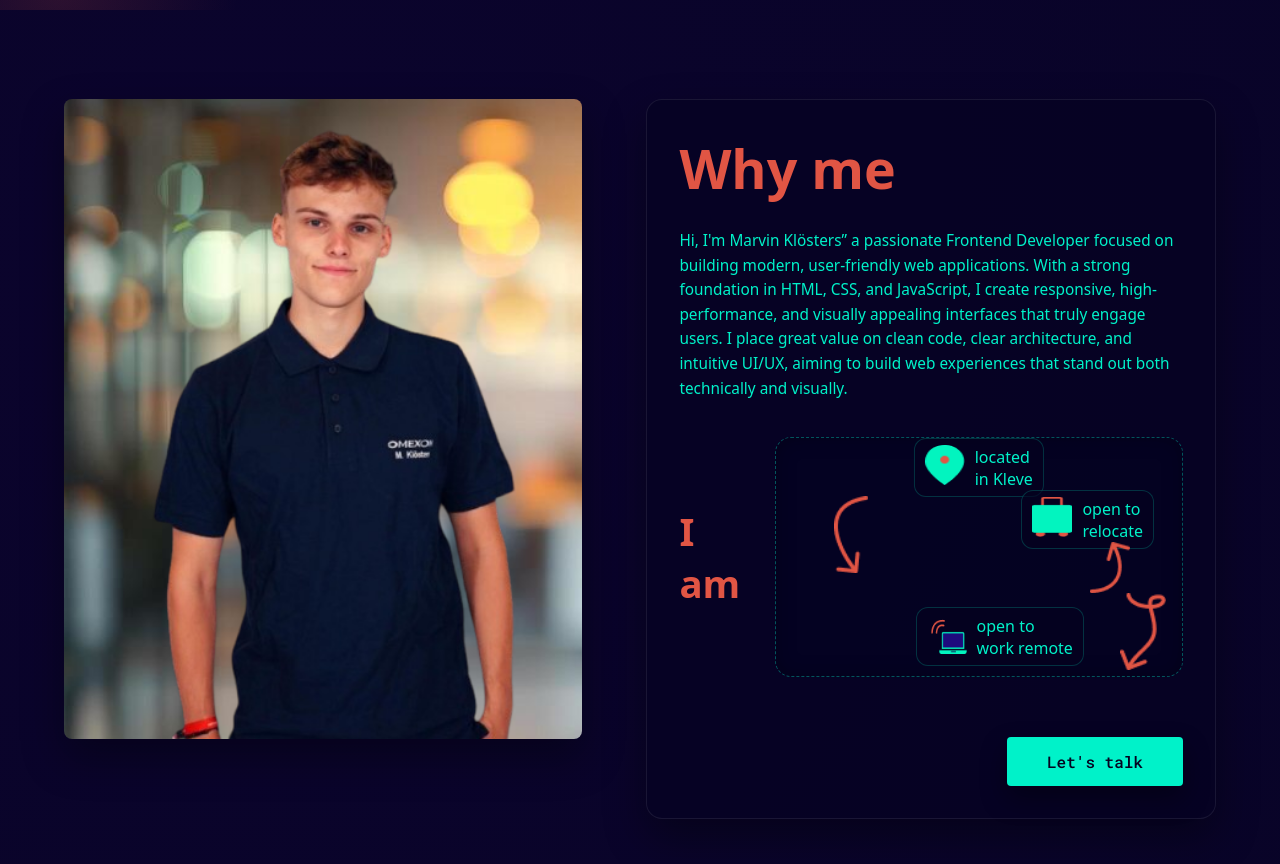
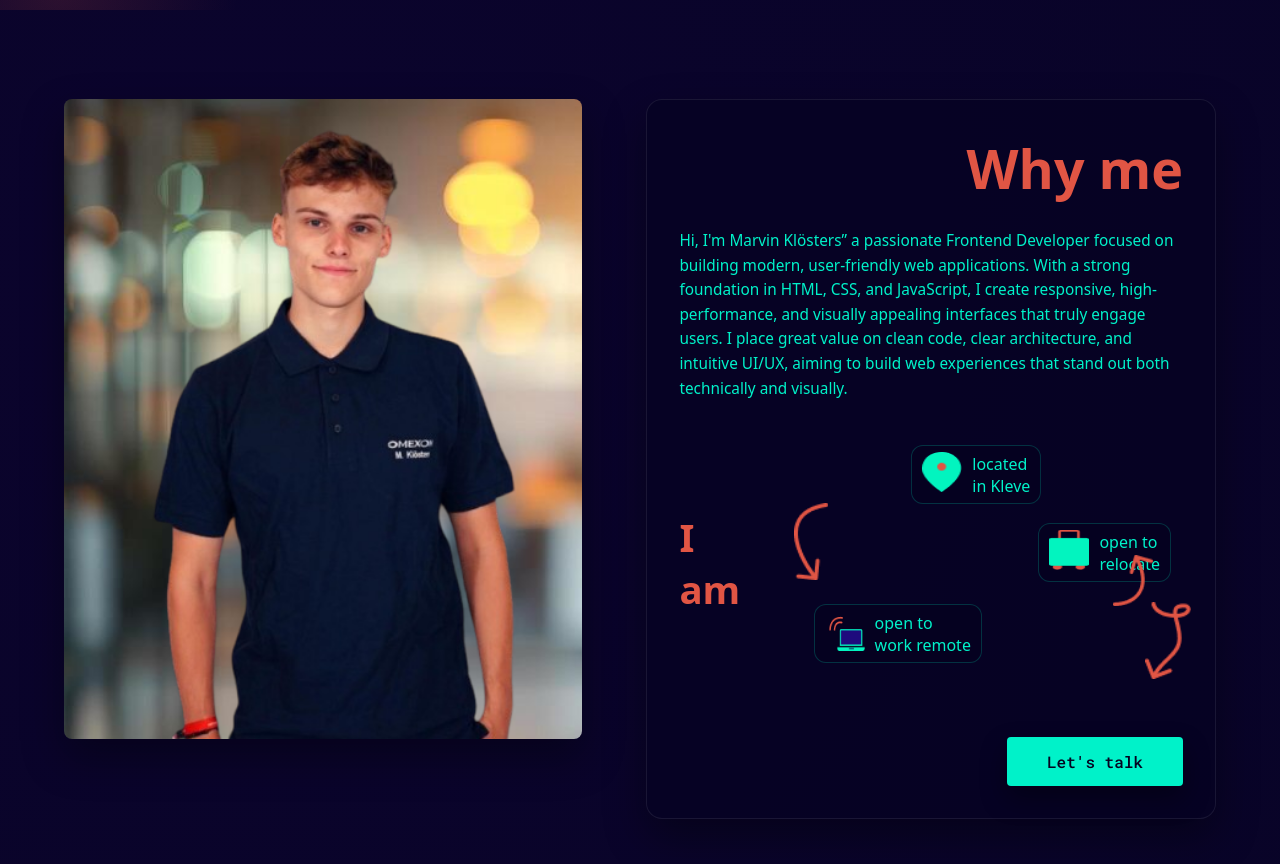
Before and after one commit to MarvinKloe47/Portfolio, an Angular app: page / in a window 1280 px wide. Shown: the part 760-1624 px from the top of the page. Built offline with nearby package versions, Linux system fonts and the light colour scheme.

Commit message:
style: update design to match Figma template

```diff
--- a/src/app/sections/about/about.component.scss
+++ b/src/app/sections/about/about.component.scss
@@ -34,15 +34,16 @@
 
 .about-content {
   flex: 1;
-  max-width: 680px;
+  max-width: none;
+  width: 100%;
 
   margin-left: auto;
   margin-right: auto;
 
   display: flex;
   flex-direction: column;
-  align-items: center;
-  text-align: center;
+  align-items: flex-start;
+  text-align: left;
   background: var(--glass);
   border: 1px solid var(--glass-border);
   border-radius: 16px;
@@ -55,14 +56,17 @@
 
 
 .about-title {
+  order: 0;
   margin: 0 0 24px;
   font-size: clamp(32px, 4.2vw, 56px);
   font-weight: 700;
   color: #E15544;
+  align-self: flex-end;
+  text-align: right;
 }
 
 .about-text {
-  max-width: 520px;
+  max-width: 100% !important;
   margin: 0 0 36px;
   color:  #00F2C9;
   font-size: clamp(14px, 1.2vw, 16px);
@@ -73,16 +77,17 @@
 .about-i-am {
   display: flex;
   align-items: flex-start;
-  gap: 32px;
+  gap: 22px;
   margin-bottom: 40px;
   width: 100%;
-  justify-content: center;
+  justify-content: flex-start;
 }
 
 .about-i-am-label {
   font-size: clamp(24px, 3vw, 40px);
   font-weight: 700;
   color: #E15544;
+  margin-top: 12px;
 }
 
 
@@ -92,10 +97,10 @@
   max-width: 520px;
   height: 220px;
   padding: 0 24px;
-  background: rgba(5, 3, 32, 0.35);
-  border: 1px dashed rgba(0, 242, 201, 0.35);
-  border-radius: 16px;
-  box-shadow: inset 0 0 20px rgba(0, 0, 0, 0.25);
+  background: transparent;
+  border: none;
+  border-radius: 0;
+  box-shadow: none;
 }
 
 
@@ -119,19 +124,19 @@
 
 
 .about-tag--location {
-  top: 0;
+  top: 6px;
   left: 50%;
   transform: translateX(-50%);
 }
 
 .about-tag--relocate {
-  top: 40px;
-  right: 24px;
+  top: 70px;
+  right: 8px;
 }
 
 .about-tag--remote {
-  bottom: 8px;
-  left: 120px;
+  bottom: 10px;
+  left: 40px;
 }
 
 
@@ -143,24 +148,24 @@
 .about-arrow--1 {
   width: 34px;
   height: auto;
-  top: 48px;
-  left: 40px;
+  top: 54px;
+  left: 18px;
 }
 
 
 .about-arrow--2 {
   width: 40px;
   height: auto;
-  top: 88px;
-  right: 44px;
+  top: 102px;
+  right: 24px;
 }
 
 
 .about-arrow--3 {
   width: 46px;
   height: auto;
-  bottom: 0;
-  right: 12px;
+  bottom: -4px;
+  right: -6px;
 }
 .about-cta {
   margin-top: 16px;
@@ -237,7 +242,7 @@
 
   .about-i-am {
     align-items: center;
-    gap: 28px;
+    gap: 22px;
     justify-content: flex-start;
   }
 
@@ -248,34 +253,34 @@
   }
 
   .about-tag--location {
-    top: 0;
+    top: 8px;
     left: 50%;
     transform: translateX(-50%);
   }
 
   .about-tag--relocate {
-    top: 52px;
-    right: 28px;
+    top: 86px;
+    right: 12px;
   }
 
   .about-tag--remote {
-    bottom: 10px;
-    left: 140px;
+    bottom: 14px;
+    left: 44px;
   }
 
   .about-arrow--1 {
-    top: 58px;
-    left: 58px;
+    top: 66px;
+    left: 24px;
   }
 
   .about-arrow--2 {
-    top: 104px;
-    right: 52px;
+    top: 118px;
+    right: 30px;
   }
 
   .about-arrow--3 {
-    bottom: 6px;
-    right: 16px;
+    bottom: -2px;
+    right: -8px;
   }
 }
 
```
